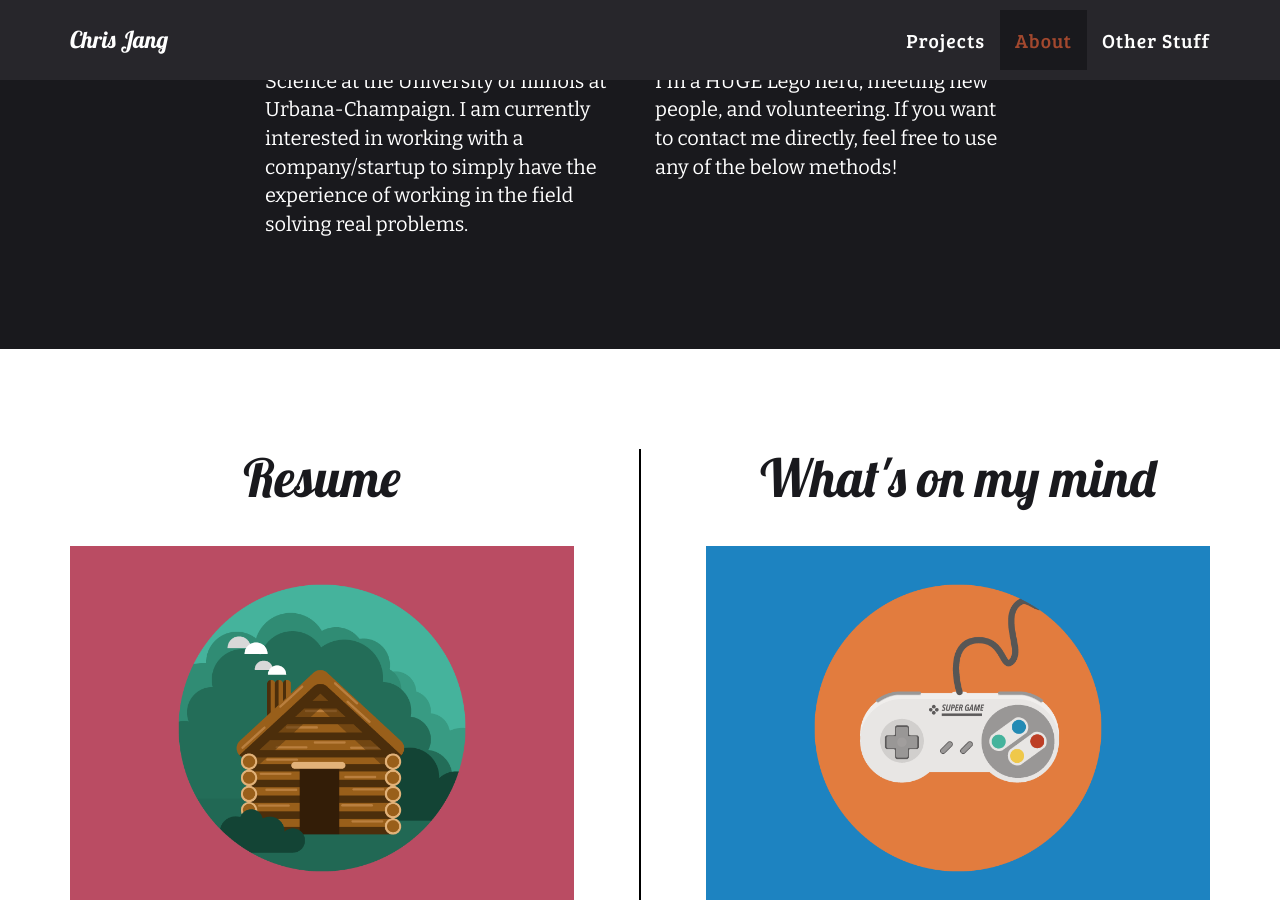
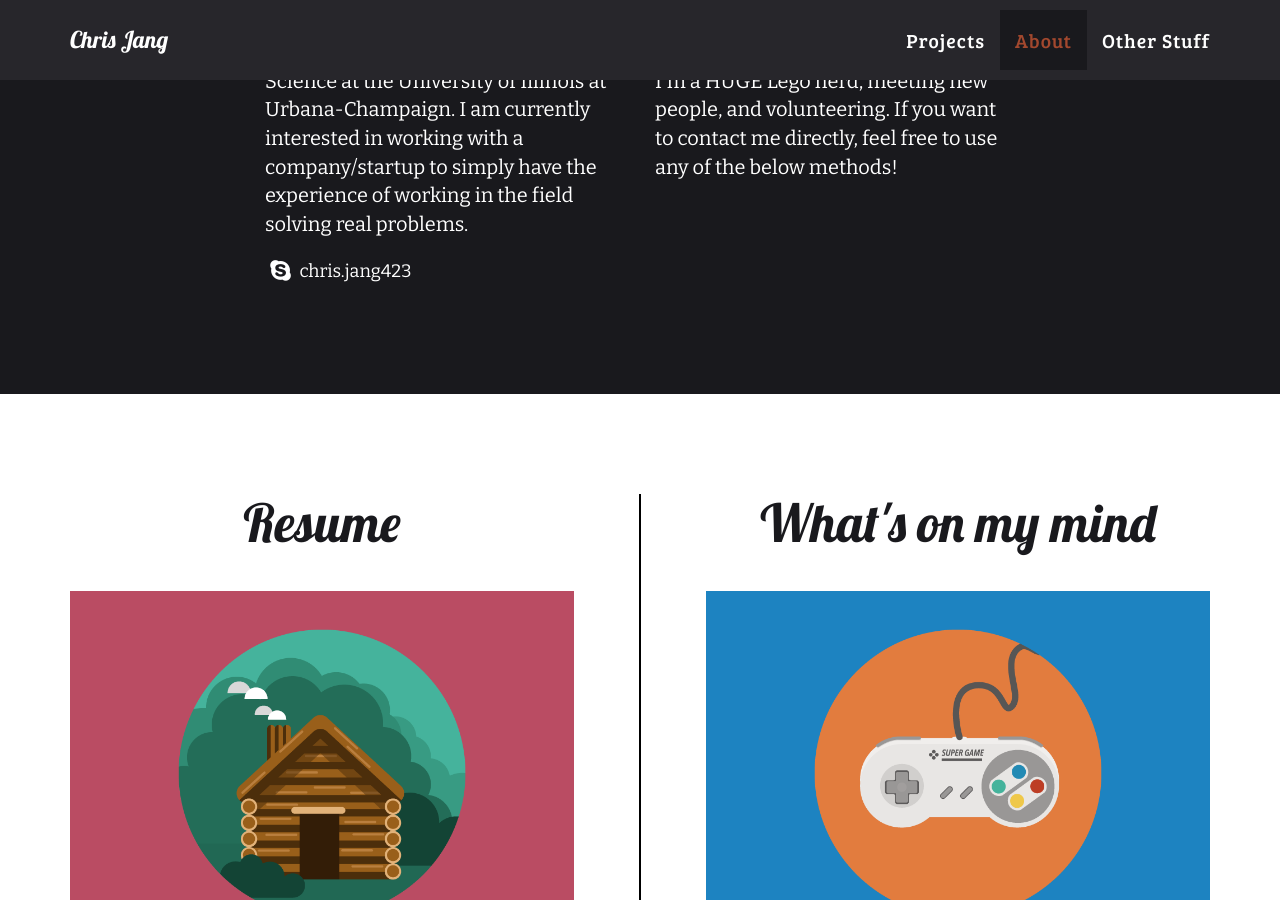
Before and after one commit to cjang5/cjang5.github.io, a Jekyll site: the page built from index.html, in a window 1280 px wide and 900 px high, scrolled down 1948 px. Built offline with Jekyll 4.4.1, drawn with Linux system fonts in a browser that asks for light colours.

Commit message:
Added skype handle to about section

```diff
--- a/_includes/about.html
+++ b/_includes/about.html
@@ -10,6 +10,10 @@
             <div class="row">
                 <div class="col-lg-4 col-lg-offset-2">
                     <p>My name's Christopher Jang, but you can call me Chris. I study Computer Science at the University of Illinois at Urbana-Champaign. I am currently interested in working with a company/startup to simply have the experience of working in the field solving real problems.</p>
+		    <span class="btn-contact">
+			<i class="fa fa-skype fa-fw fa-lg"></i>
+			chris.jang423<br>
+		    </span>
                 </div>
                 <div class="col-lg-4">
                     <p>My hobbies include listening to music, programming (duh), creating things - I'm a HUGE Lego nerd, meeting new people, and volunteering. If you want to contact me directly, feel free to use any of the below methods!</p>
```
